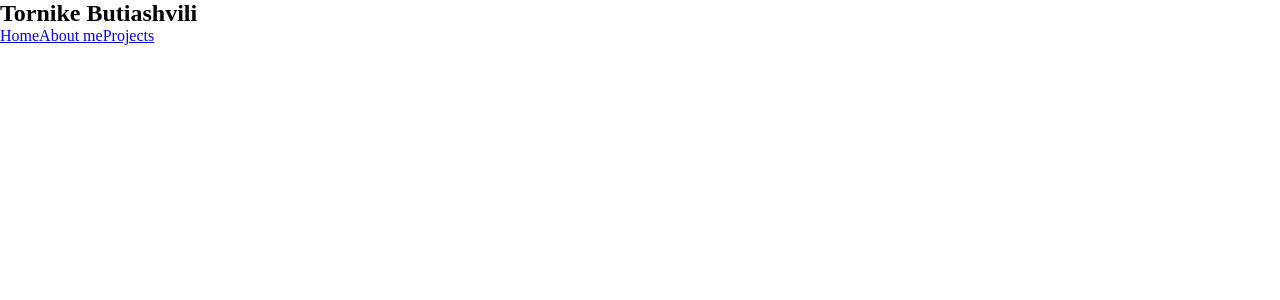
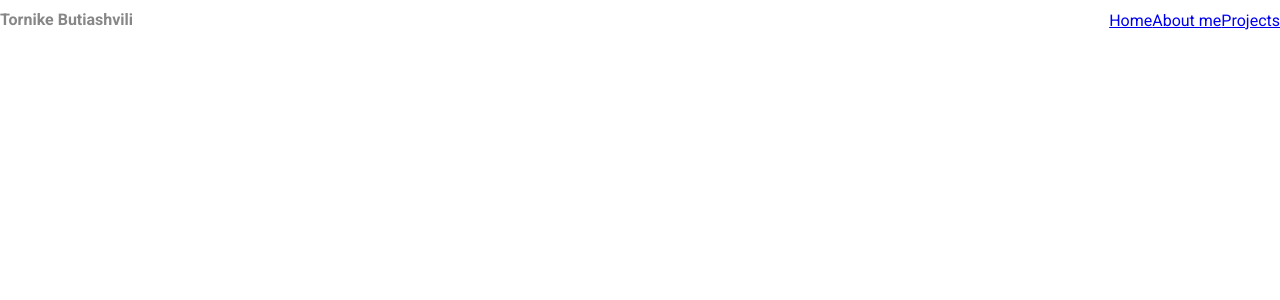
Before and after one commit to tornike2002/Portfolio, a React (Vite) app: page / in a window 1280 px wide. Shown: the top 300 px of the page. Built offline with nearby package versions, Linux system fonts and the light colour scheme.

Commit message:
added name and username styles in navbar

```diff
--- a/src/components/navbar/Navbar.tsx
+++ b/src/components/navbar/Navbar.tsx
@@ -1,8 +1,8 @@
 import { NavLink } from "react-router-dom";
-
+import styled from "styled-components";
 const Navbar: React.FC = () => {
   return (
-    <nav>
+    <Nav>
       <h1>
         Tornike <span>Butiashvili</span>
       </h1>
@@ -11,8 +11,21 @@
         <NavLink to="/">About me</NavLink>
         <NavLink to="/">Projects</NavLink>
       </div>
-    </nav>
+    </Nav>
   );
 };
 
 export default Navbar;
+
+const Nav = styled.nav`
+  display: flex;
+  justify-content: space-between;
+  align-items: center;
+  font-family: "Roboto", sans-serif;
+  h1 {
+    color: #878787;
+    font-size: 16px;
+    line-height: 2.5;
+    font-weight: 600;
+  }
+`;
--- a/src/index.css
+++ b/src/index.css
@@ -1,4 +1,8 @@
-*{
+/* roboto */
+@import url("https://fonts.googleapis.com/css2?family=Roboto:ital,wght@0,100;0,300;0,400;0,500;0,700;0,900;1,100;1,300;1,400;1,500;1,700;1,900&display=swap");
+/* font-family: "Roboto", sans-serif; --- how to use */
+/* roboto */
+* {
   box-sizing: border-box;
   margin: 0;
   padding: 0;
```
